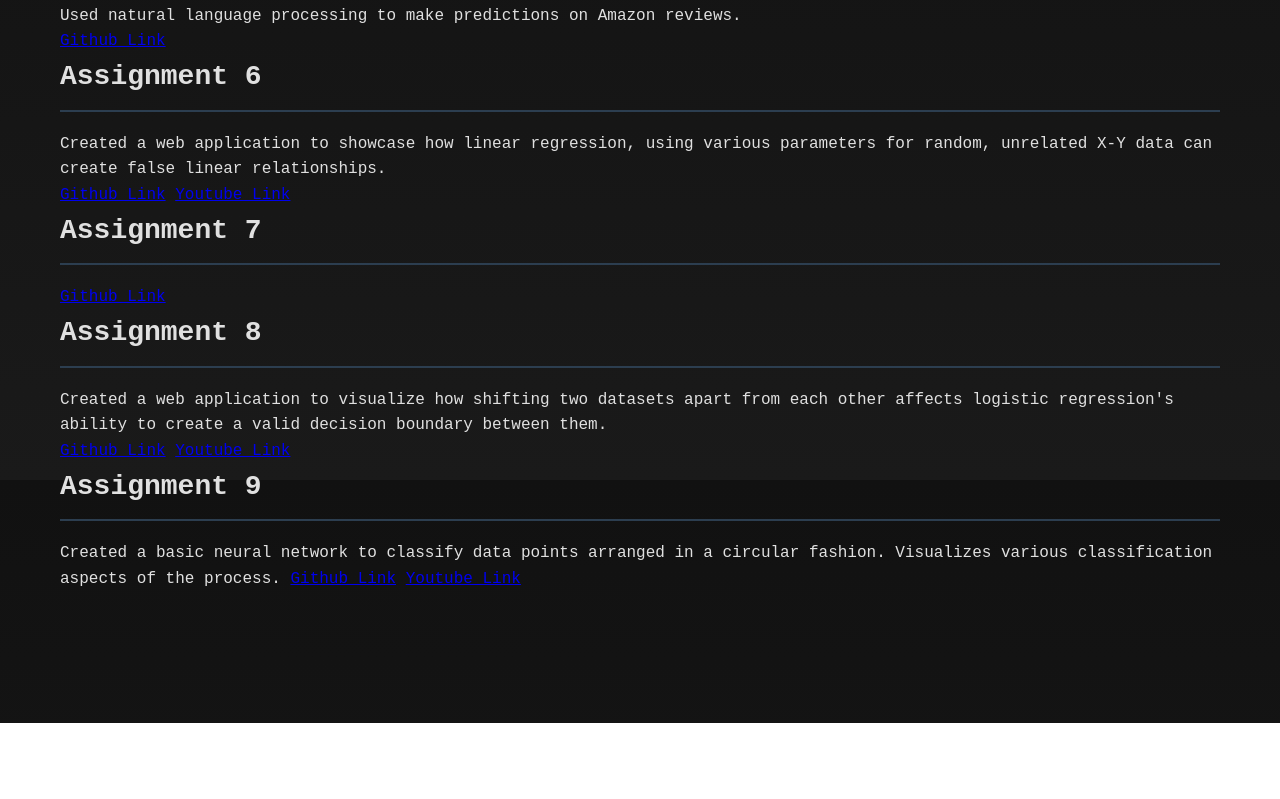
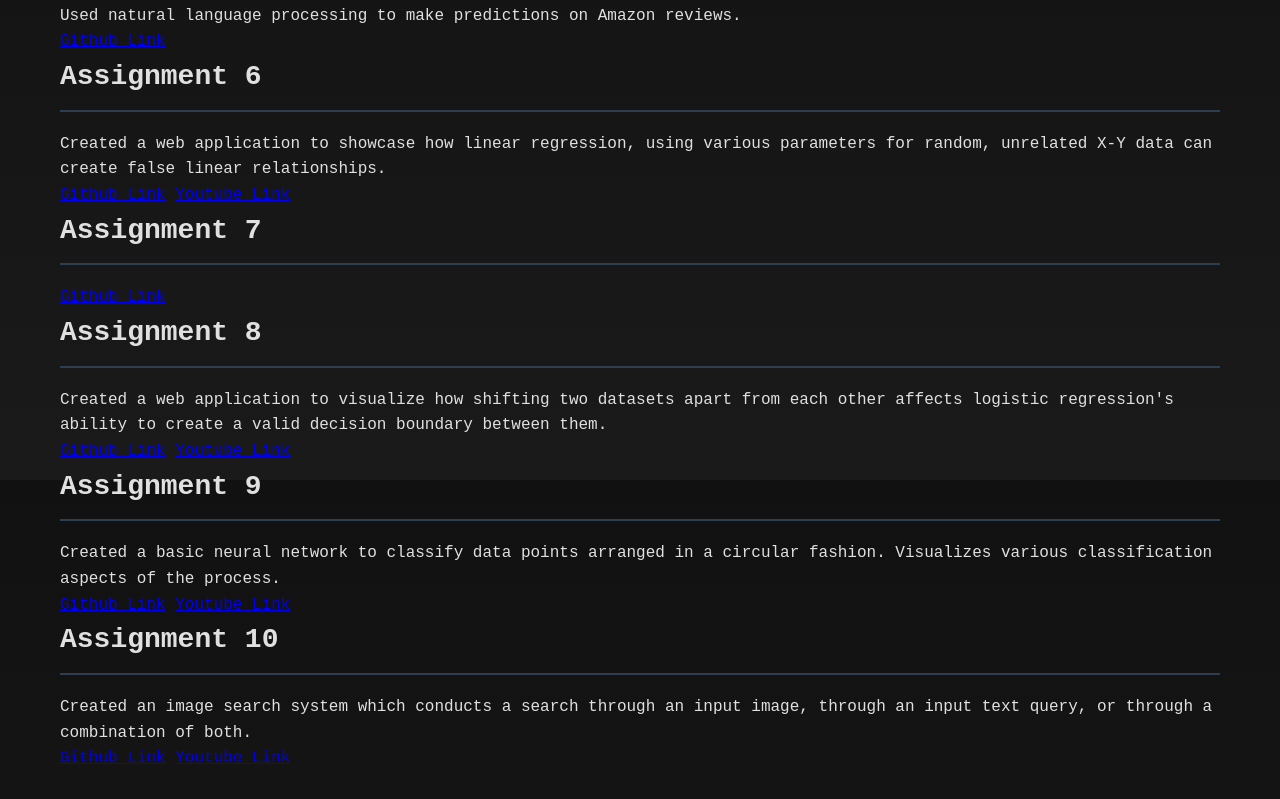
Before and after one commit to aljarida/aljarida.github.io, a plain HTML site: page assignments.html in a window 1280 px wide. Shown: the part 1120-1919 px from the top of the page. Before the commit the page ends 1843 px from the top, so only its background shows below. Drawn offline with Linux system fonts and the light colour scheme.

Commit message:
Add latest homework

```diff
--- a/assignments.html
+++ b/assignments.html
@@ -63,9 +63,15 @@
 			</article>
 			<article>
 				<h1>Assignment 9</h1>
-				<p>Created a basic neural network to classify data points arranged in a circular fashion. Visualizes various classification aspects of the process.
+				<p>Created a basic neural network to classify data points arranged in a circular fashion. Visualizes various classification aspects of the process.<p/>
 				<a href="https://www.github.com/aljarida/aljarida-assignment-9" target="_blank">Github Link</a>
 				<a href="https://youtu.be/Iudtr0T_1Ds" target="_blank">Youtube Link</a>
+			</article>
+			<article>
+				<h1>Assignment 10</h1>
+				<p>Created an image search system which conducts a search through an input image, through an input text query, or through a combination of both.</p>
+				<a href="https://www.github.com/aljarida/aljarida-assignment-10" target="_blank">Github Link</a>
+				<a href="https://youtu.be/Nr9cI066c3M" target="_blank"/>Youtube Link<a/>
 			</article>
         </section>
     </main>
```
